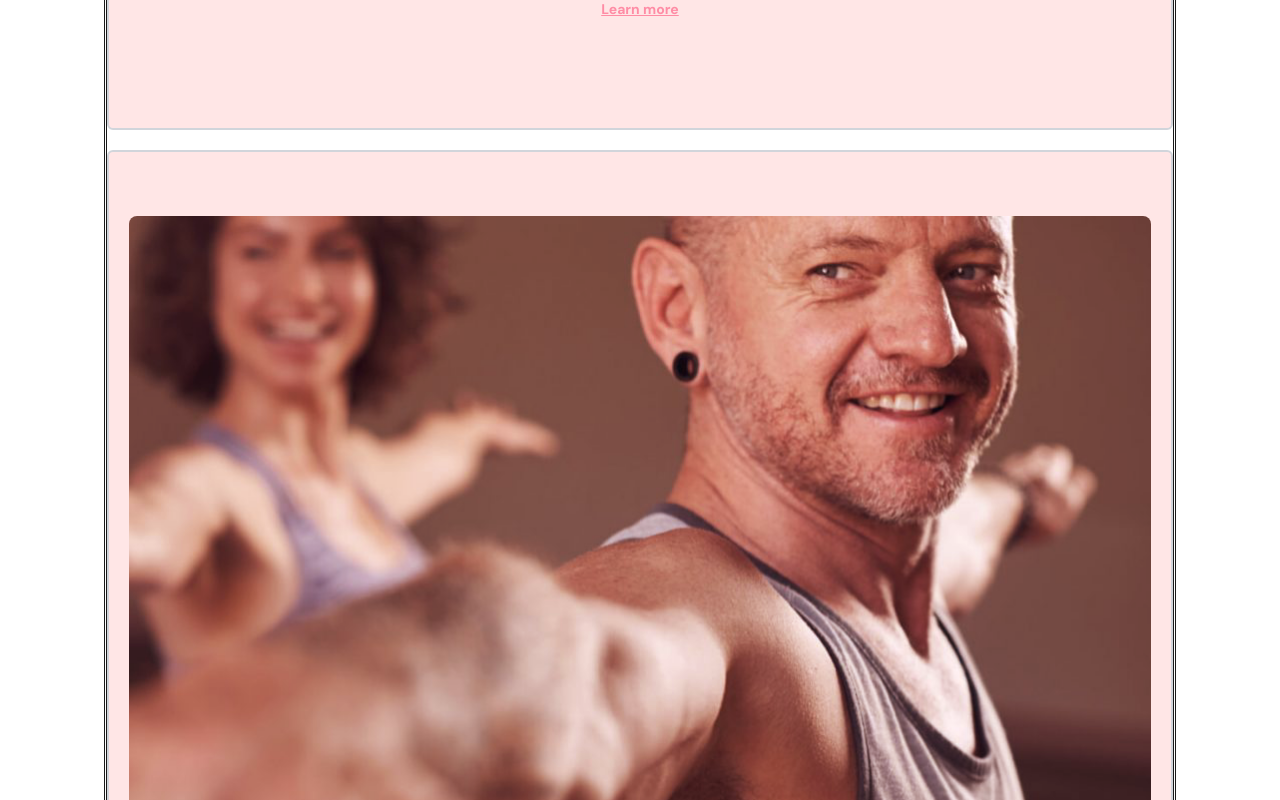
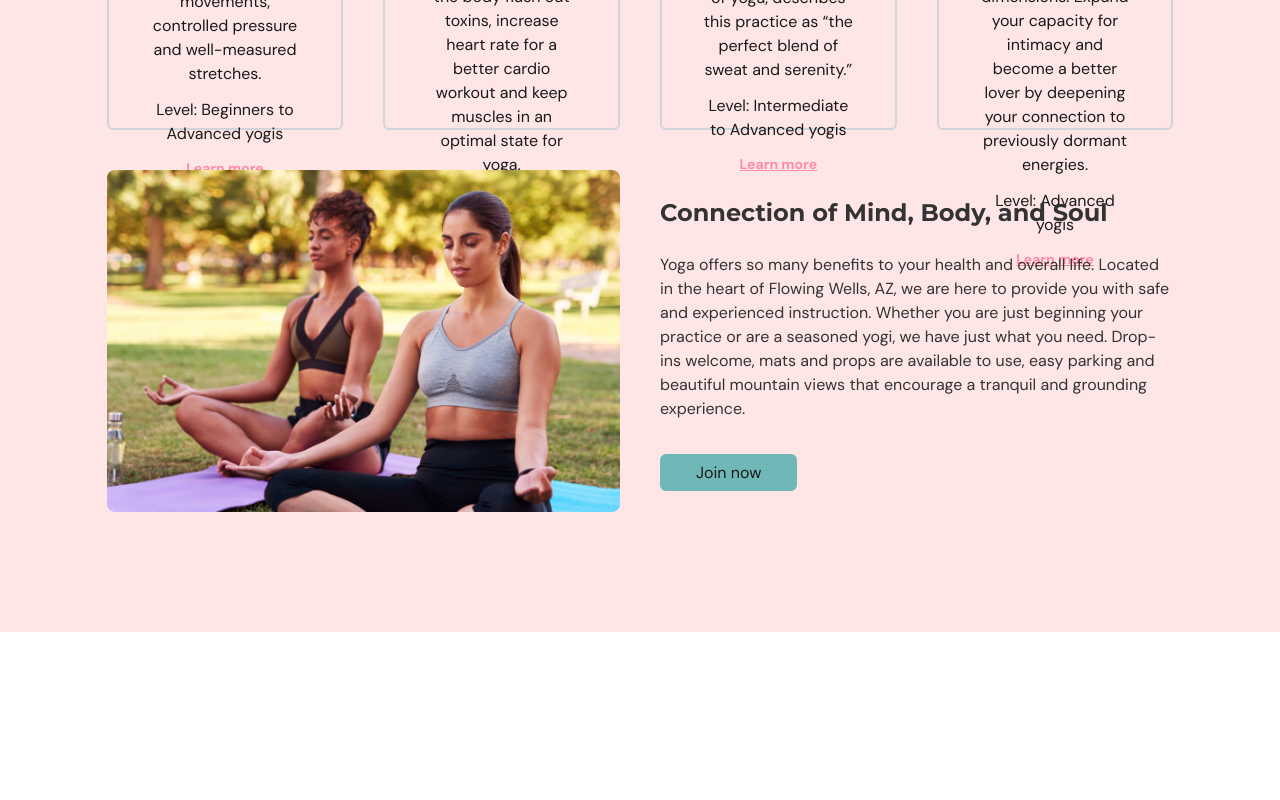
Before and after one commit to Athma-Vasi/Yoga-Fitness-Club-Page, a React (Vite) app: page / in a window 1280 px wide. Shown: the part 2260-3060 px from the top of the page. After the commit the page ends 2892 px from the top, so only its background shows below. Built offline with nearby package versions, Linux system fonts and the light colour scheme.

Commit message:
finish philosophy page

```diff
--- a/src/scenes/philosophy/PhilosophyCard.tsx
+++ b/src/scenes/philosophy/PhilosophyCard.tsx
@@ -21,7 +21,7 @@ function PhilosophyCard({
 }: PhilosophyCardProps) {
   return (
     <div
-      className="mt-5 rounded-md border-2 border-gray-300 bg-tertiary-25 px-5 py-16 text-center xs:basis-3/5 sm:basis-3/5 md:h-[800px] md:basis-3/5"
+      className="mt-5 basis-3/5 rounded-md border-2 border-gray-300 px-10 py-16 text-center md:h-[800px]"
       key={key}
     >
       <div className="mb-4 flex justify-center">{image}</div>
--- a/src/scenes/philosophy/index.tsx
+++ b/src/scenes/philosophy/index.tsx
@@ -7,7 +7,9 @@ import womenLaughingStretching from "@/assets/women-laughing-stretching.png";
 import yogaStretching from "@/assets/yoga-stretching.png";
 import threeWomenPose from "@/assets/three-women-pose.png";
 import twoWomenLaughing from "@/assets/yoga-two-women-laughing.png";
+import pranaYogaPose from "@/assets/prana-yoga-pose.png";
 import PhilosophyCard from "./PhilosophyCard";
+import MainButton from "@/shared/MainButton";
 
 const philosophyCards: PhilosphyCardType[] = [
   {
@@ -72,14 +74,14 @@ function Philosophy({ setSelectedPage }: PhilosophyProps) {
   return (
     <section
       id="Philosophy"
-      className="mx-auto min-h-full w-full bg-white py-20"
+      className="mx-auto min-h-full w-full bg-tertiary-25 py-20"
     >
       <motion.div
         onViewportEnter={() => setSelectedPage("philosophy")}
-        className="outline-double xs:mx-auto xs:w-5/6"
+        className="xs:mx-auto xs:w-5/6"
       >
         <motion.div
-          className="outline-dotted md:my-5 md:w-full md:flex-row"
+          className="md:my-5 md:w-full md:flex-row"
           initial="hidden"
           whileInView="visible"
           viewport={{ once: true, amount: 0.6 }}
@@ -105,11 +107,14 @@ function Philosophy({ setSelectedPage }: PhilosophyProps) {
         </motion.div>
 
         {/* philosophy */}
-        <div className="mt-6 items-center justify-between gap-8  xs:flex-col sm:flex md:flex-row">
-          <div className="">
-            <h3 className="mt-20 font-montserrat text-2xl font-bold text-gray-100">
-              Our Philosophy
-            </h3>
+        <div
+          // className="mt-6 items-center justify-between gap-8  xs:flex-col sm:flex md:flex-row"
+          className="mt-6 flex flex-col"
+        >
+          <h3 className="mt-20 font-montserrat text-2xl font-bold text-gray-100">
+            Our Philosophy
+          </h3>
+          <div className="w-full sm:grid sm:grid-cols-2 sm:gap-10 md:grid md:grid-cols-4 md:gap-10">
             {philosophyCards.map((philosophyCard) => (
               <PhilosophyCard
                 key={philosophyCard.title}
@@ -122,6 +127,61 @@ function Philosophy({ setSelectedPage }: PhilosophyProps) {
             ))}
           </div>
         </div>
+        {/* image and description */}
+        <motion.div
+          className="md: grid w-full gap-10 md:grid-cols-2"
+          initial="hidden"
+          whileInView="visible"
+          viewport={{ once: true, amount: 0.6 }}
+          transition={{ duration: 0.618 }}
+          variants={{
+            hidden: { opacity: 0, x: 50 },
+            visible: { opacity: 1, x: 0 },
+          }}
+        >
+          {/* image */}
+          <img
+            src={pranaYogaPose}
+            alt="women in meditation"
+            className="mx-auto my-10 rounded-lg"
+          />
+
+          {/* description */}
+          <motion.div
+            className="my-auto"
+            initial="hidden"
+            whileInView="visible"
+            viewport={{ once: true, amount: 0.6 }}
+            transition={{ delay: 0.2, duration: 0.618 }}
+            variants={{
+              hidden: { opacity: 0, x: 50 },
+              visible: { opacity: 1, x: 0 },
+            }}
+          >
+            {/* title */}
+            <h2 className="font-montserrat text-2xl font-bold text-gray-100">
+              Connection of Mind, Body, and Soul
+            </h2>
+
+            {/* description */}
+            <p className="mt-6 text-gray-100">
+              Yoga offers so many benefits to your health and overall life.
+              Located in the heart of Flowing Wells, AZ, we are here to provide
+              you with safe and experienced instruction. Whether you are just
+              beginning your practice or are a seasoned yogi, we have just what
+              you need. Drop-ins welcome, mats and props are available to use,
+              easy parking and beautiful mountain views that encourage a
+              tranquil and grounding experience.
+            </p>
+
+            {/* button */}
+            <div className="mt-10">
+              <MainButton setSelectedPage={setSelectedPage}>
+                Join now
+              </MainButton>
+            </div>
+          </motion.div>
+        </motion.div>
       </motion.div>
     </section>
   );
--- a/src/shared/MainButton.tsx
+++ b/src/shared/MainButton.tsx
@@ -10,7 +10,7 @@ type Props = {
 function MainButton({ children, setSelectedPage }: Props) {
   return (
     <AnchorLink
-      className="rounded-md bg-secondary-500 px-9 py-2 hover:bg-tertiary-300 hover:text-gray-70"
+      className="rounded-md bg-secondary-500 px-9 py-2 transition  duration-150 hover:bg-tertiary-300 hover:text-gray-70"
       onClick={() => setSelectedPage("contactus")}
       href="#contactus"
     >
```
